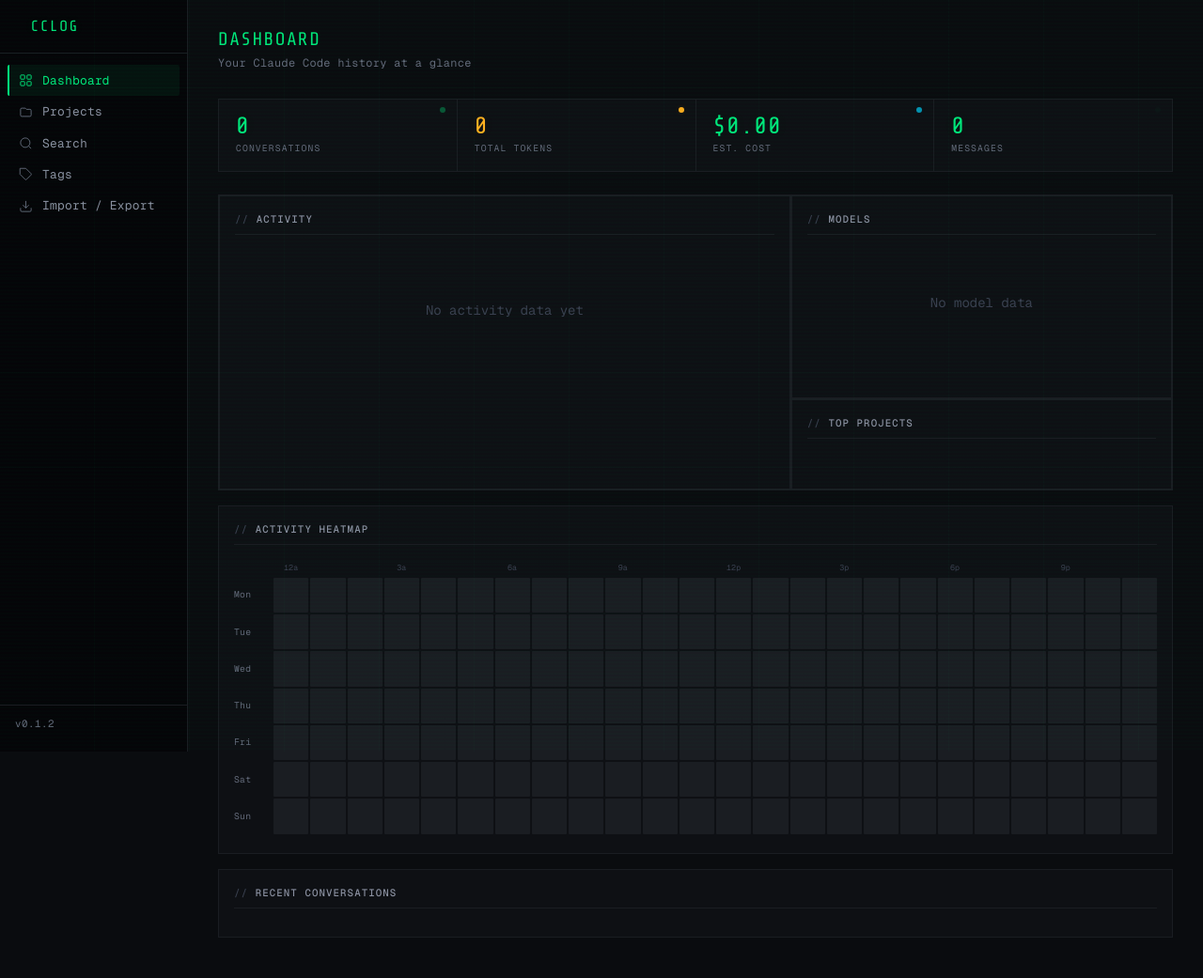
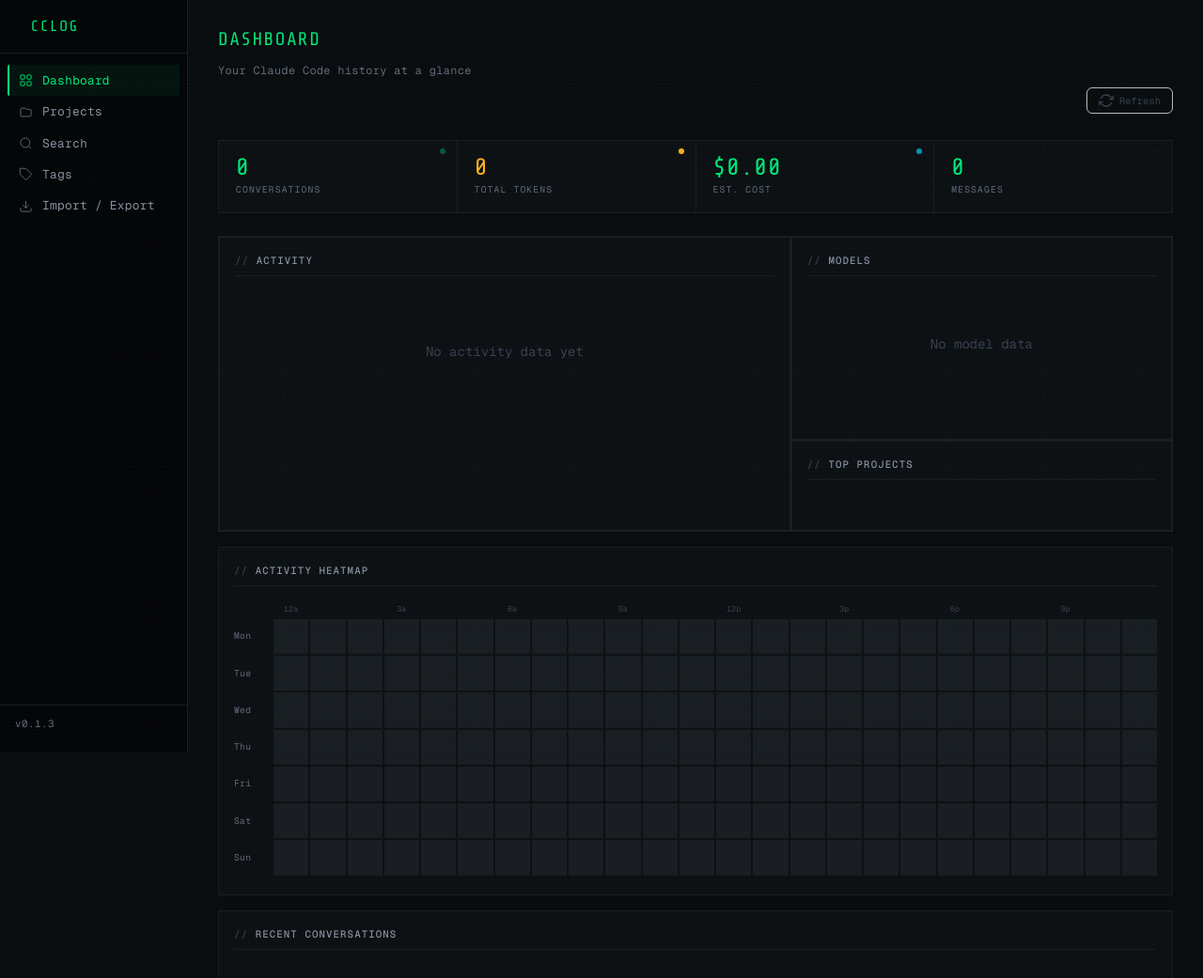
Before and after one commit to Zu-Tech/cclog, a FastAPI app: page /dashboard in a window 1280 px wide. Shown: the top 1041 px of the page at 94% size. Before the commit the page ends 998 px from the top, so only its background shows below. Run offline with FastAPI, Linux system fonts and the light colour scheme; data that the repository does not hold is empty.

Commit message:
v0.1.3 — auto-refresh sessions on page load, dashboard refresh button
Scans for new Claude Code conversations on page load and updates
the session list automatically. Adds a manual refresh button to
the dashboard. Uses a cheap file-count check to skip expensive
rescans when nothing changed.

Co-Authored-By: Claude Opus 4.6 (1M context) <noreply@anthropic.com>

```diff
--- a/cclog/__init__.py
+++ b/cclog/__init__.py
@@ -1,3 +1,3 @@
 """cclog - Browse, search, and analyze your Claude Code conversation history."""
 
-__version__ = "0.1.2"
+__version__ = "0.1.3"
--- a/cclog/app.py
+++ b/cclog/app.py
@@ -138,6 +138,25 @@ def create_app(claude_home: Path | None = None) -> FastAPI:
         print("Search index built successfully")
     except Exception as e:
         print(f"Warning: Failed to build search index: {e}")
+
+    def _rescan_sessions():
+        """Rescan claude_home and rebuild search index. Returns (total, new) counts."""
+        old_count = len(summaries)
+        new_summaries = discover_all_sessions(claude_home)
+        summaries.clear()
+        summaries.extend(new_summaries)
+        try:
+            build_index(summaries, claude_home)
+        except Exception as e:
+            print(f"Warning: Failed to rebuild search index: {e}")
+        return len(summaries), len(summaries) - old_count
+
+    def _count_session_files():
+        """Cheap check: count .jsonl files without parsing them."""
+        projects_dir = claude_home / "projects"
+        if not projects_dir.exists():
+            return 0
+        return sum(1 for d in projects_dir.iterdir() if d.is_dir() and not d.name.startswith(".") for f in d.glob("*.jsonl"))
 
     # ── Pages ────────────────────────────────────
 
@@ -341,6 +360,15 @@ def create_app(claude_home: Path | None = None) -> FastAPI:
         tag_list.sort(key=lambda x: x["count"], reverse=True)
         return {"tags": tag_list}
 
+    @app.post("/api/v1/refresh")
+    async def api_refresh():
+        """Rescan ~/.claude/ for new sessions and rebuild search index."""
+        # Cheap check: skip full rescan if file count hasn't changed
+        if _count_session_files() == len(summaries):
+            return {"ok": True, "sessions": len(summaries), "new": 0}
+        total, new = _rescan_sessions()
+        return {"ok": True, "sessions": total, "new": new}
+
     @app.get("/api/v1/analytics/overview")
     async def api_analytics():
         active = [s for s in summaries if not metadata.get(s["session_id"]).get("deleted")]
@@ -508,14 +536,7 @@ def create_app(claude_home: Path | None = None) -> FastAPI:
                                 metadata.sessions[sid] = meta_val
                         metadata.save()
 
-                new_summaries = discover_all_sessions(claude_home)
-                summaries.clear()
-                summaries.extend(new_summaries)
-
-                try:
-                    build_index(summaries, claude_home)
-                except Exception:
-                    pass
+                _rescan_sessions()
 
                 return {"success": True, "imported_sessions": imported_sessions, "imported_projects": len(imported_projects)}
 
--- a/cclog/static/css/style.css
+++ b/cclog/static/css/style.css
@@ -105,12 +105,23 @@ button{font-family:inherit;cursor:pointer}
 .content{margin-left:var(--sidebar-w);padding:28px 32px 60px;max-width:1100px;min-height:100vh}
 
 /* ── Page header ───────────────────── */
-.page-header{margin-bottom:28px}
+.page-header{margin-bottom:28px;display:flex;flex-wrap:wrap;align-items:baseline;gap:8px 16px}
 .page-header h1{
-    font-family:var(--font-display);font-size:1.4rem;font-weight:400;
+    flex:none;font-family:var(--font-display);font-size:1.4rem;font-weight:400;
     color:var(--green);letter-spacing:0.08em;text-transform:uppercase;
     text-shadow:0 0 20px var(--green-ghost);margin-bottom:2px;
 }
+.page-header .subtitle{flex:1 1 100%}
+.btn-refresh{
+    margin-left:auto;display:inline-flex;align-items:center;gap:6px;
+    padding:5px 12px;border:1px solid var(--w2);border-radius:6px;
+    background:transparent;color:var(--w5);font-size:0.75rem;
+    cursor:pointer;transition:all 0.2s;font-family:var(--font-mono);
+}
+.btn-refresh:hover{border-color:var(--green);color:var(--green)}
+.btn-refresh.spinning svg{animation:spin 0.8s linear infinite}
+.btn-refresh:disabled{opacity:0.5;cursor:default}
+@keyframes spin{from{transform:rotate(0deg)}to{transform:rotate(360deg)}}
 .subtitle{color:var(--w4);font-size:0.85rem;letter-spacing:0.03em}
 
 .breadcrumb{display:flex;align-items:center;gap:6px;font-size:0.77rem;color:var(--w4);margin-bottom:10px;letter-spacing:0.04em}
--- a/cclog/static/js/app.js
+++ b/cclog/static/js/app.js
@@ -10,7 +10,57 @@ document.addEventListener('DOMContentLoaded', () => {
     initConversationView();
     initKeyboardShortcuts();
     checkForUpdate();
+    autoRefresh();
 });
+
+/* ── Session refresh ───────────────────────── */
+let _refreshing = false;
+
+async function callRefresh() {
+    if (_refreshing) return null;
+    _refreshing = true;
+    try {
+        const res = await fetch('/api/v1/refresh', { method: 'POST' });
+        return await res.json();
+    } catch (e) {
+        return null;
+    } finally {
+        _refreshing = false;
+    }
+}
+
+async function autoRefresh() {
+    // Only auto-refresh on pages that display session lists
+    if (!document.querySelector('.session-list, .stats-grid, .projects-grid')) return;
+    const key = 'cclog_refreshed';
+    if (sessionStorage.getItem(key)) {
+        sessionStorage.removeItem(key);
+        return;
+    }
+    const data = await callRefresh();
+    if (data && data.new > 0) {
+        sessionStorage.setItem(key, '1');
+        window.location.reload();
+    }
+}
+
+async function refreshSessions() {
+    const btn = document.getElementById('refresh-btn');
+    if (!btn) return;
+    btn.classList.add('spinning');
+    btn.disabled = true;
+    const data = await callRefresh();
+    if (data && data.new > 0) {
+        window.location.reload();
+    } else {
+        btn.querySelector('span').textContent = 'Up to date';
+        setTimeout(() => {
+            btn.querySelector('span').textContent = 'Refresh';
+            btn.classList.remove('spinning');
+            btn.disabled = false;
+        }, 1500);
+    }
+}
 
 /* ── Update check ──────────────────────────── */
 async function checkForUpdate() {
--- a/cclog/templates/dashboard.html
+++ b/cclog/templates/dashboard.html
@@ -5,6 +5,10 @@
 <div class="page-header">
     <h1>Dashboard</h1>
     <p class="subtitle">Your Claude Code history at a glance</p>
+    <button id="refresh-btn" class="btn-refresh" onclick="refreshSessions()" title="Scan for new conversations">
+        <svg width="16" height="16" viewBox="0 0 24 24" fill="none" stroke="currentColor" stroke-width="2"><path d="M23 4v6h-6"/><path d="M1 20v-6h6"/><path d="M3.51 9a9 9 0 0114.85-3.36L23 10M1 14l4.64 4.36A9 9 0 0020.49 15"/></svg>
+        <span>Refresh</span>
+    </button>
 </div>
 
 <div class="stats-grid">
--- a/pyproject.toml
+++ b/pyproject.toml
@@ -1,6 +1,6 @@
 [project]
 name = "claude-log"
-version = "0.1.2"
+version = "0.1.3"
 description = "Browse, search, and analyze your Claude Code conversation history"
 readme = "README.md"
 license = {text = "MIT"}
```
